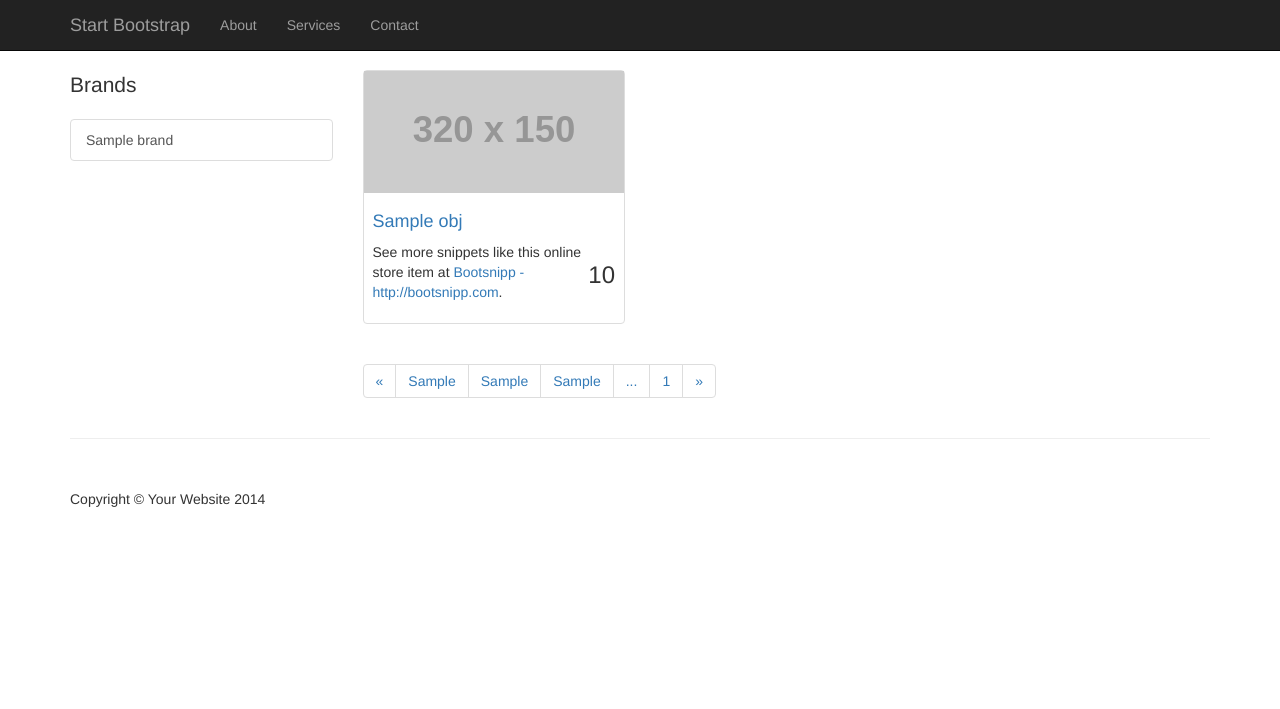
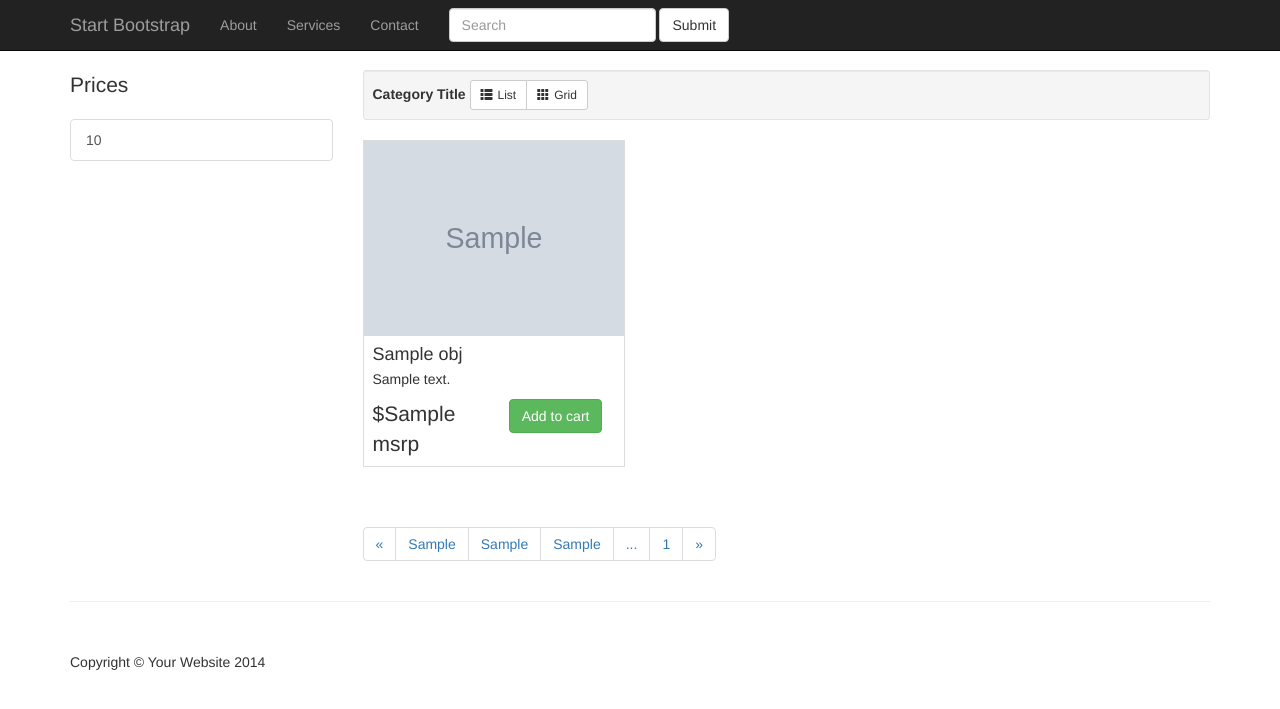
Before and after one commit to chaopli/shopping, a Django app: template frontend/templates/frontend/index.html in a window 1280 px wide. Shown: the top 709 px of the page. Run offline with Django 3.2, Linux system fonts and the light colour scheme; the template is opened without the code that fills it: most values are stand-ins (such as "Sample title", 1, 10 or a date in 2020); grey boxes marked "Sample" are stand-in pictures; grey boxes labelled with a size stand in for pictures from a placeholder-image service; parts of the project's set-up code (start-up, migrations or seed data) failed here and were passed over; some libraries are stand-ins or nearby versions.

Commit message:
Use the walmart lab api to generate indexing data

```diff
--- a/dataindexer/dataindexer.py
+++ b/dataindexer/dataindexer.py
@@ -11,7 +11,7 @@ es = None
 def start_elastic_search():
     global es
     call('pkill -9 -f elasticsearch'.split())
-    call('elasticsearch -d'.split())
+    call('../elasticsearch/bin/elasticsearch -d'.split())
     time.sleep(10)
     es = Elasticsearch(hosts=[{'host': 'localhost', 'port': 9200}])
 
--- a/frontend/static/frontend/css/shop-homepage.css
+++ b/frontend/static/frontend/css/shop-homepage.css
@@ -6,10 +6,6 @@
 
 body {
     padding-top: 70px; /* Required padding for .navbar-fixed-top. Remove if using .navbar-static-top. Change if height of navigation changes. */
-}
-
-.slide-image {
-    width: 100%;
 }
 
 .carousel-holder {
@@ -30,10 +26,6 @@ body {
     white-space: nowrap;
 }
 
-.thumbnail img {
-    width: 100%;
-}
-
 .ratings {
     padding-right: 10px;
     padding-left: 10px;
@@ -52,3 +44,60 @@ body {
 footer {
     margin: 50px 0;
 }
+.glyphicon { margin-right:5px; }
+.thumbnail
+{
+    margin-bottom: 20px;
+    padding: 0px;
+    -webkit-border-radius: 0px;
+    -moz-border-radius: 0px;
+    border-radius: 0px;
+}
+
+.item.list-group-item
+{
+    float: none;
+    width: 100%;
+    background-color: #fff;
+    margin-bottom: 10px;
+}
+.item.list-group-item:nth-of-type(odd):hover,.item.list-group-item:hover
+{
+    background: #428bca;
+}
+
+.item.list-group-item .list-group-image
+{
+    margin-right: 10px;
+}
+.item.list-group-item .thumbnail
+{
+    margin-bottom: 0px;
+}
+.item.list-group-item .caption
+{
+    padding: 9px 9px 0px 9px;
+}
+.item.list-group-item:nth-of-type(odd)
+{
+    background: #eeeeee;
+}
+
+.item.list-group-item:before, .item.list-group-item:after
+{
+    display: table;
+    content: " ";
+}
+
+.item.list-group-item img
+{
+    float: left;
+}
+.item.list-group-item:after
+{
+    clear: both;
+}
+.list-group-item-text
+{
+    margin: 0 0 11px;
+}
--- a/frontend/templates/frontend/index.html
+++ b/frontend/templates/frontend/index.html
@@ -54,10 +54,15 @@
                     <a href="#">Contact</a>
                 </li>
             </ul>
+            <form class="navbar-form navbar-left", action="/shop">
+                <div class="form-group">
+                    <input type="text" class="form-control" placeholder="Search" name="search">
+                </div>
+                <button type="submit" class="btn btn-default">Submit</button>
+            </form>
         </div>
         <!-- /.navbar-collapse -->
     </div>
-    <!-- /.container -->
 </nav>
 
 <!-- Page Content -->
@@ -66,27 +71,39 @@
     <div class="row">
 
         <div class="col-md-3">
-            <p class="lead">Brands</p>
+            <p class="lead">Prices</p>
             <div class="list-group">
-                {% for brand in brands %}
-                <a href="?page={{1}}&brand={{brand}}" class="list-group-item">{{brand}}</a>
+                {% for price_range in price_ranges %}
+                <a href="?page={{1}}&price={{price_range}}&search={{sk}}" class="list-group-item">{{price_range}}</a>
                 {% endfor %}
             </div>
         </div>
 
         <div class="col-md-9">
-
-            <div class="row">
-
+            <div class="well well-sm">
+                <strong>Category Title</strong>
+                <div class="btn-group">
+                    <a href="#" id="list" class="btn btn-default btn-sm"><span class="glyphicon glyphicon-th-list">
+            </span>List</a> <a href="#" id="grid" class="btn btn-default btn-sm"><span
+                        class="glyphicon glyphicon-th"></span>Grid</a>
+                </div>
+            </div>
+            <div id="products" class="row list-group">
                 {% for obj in objects %}
-                <div class="col-sm-4 col-lg-4 col-md-4">
+                <div class="item  col-xs-4 col-lg-4">
                     <div class="thumbnail">
-                        <img src="http://placehold.it/320x150" alt="">
+                        <img class="group list-group-image" src={{obj.thumb}} alt="" />
                         <div class="caption">
-                            <h4><a href="#">{{obj.Title}}</a>
-                            </h4>
-                            <h3 class="pull-right">{{obj.ListPrice}}</h3>
-                            <p>See more snippets like this online store item at <a target="_blank" href="http://www.bootsnipp.com">Bootsnipp - http://bootsnipp.com</a>.</p>
+                            <h4 class="group inner list-group-item-heading">{{obj.name}}</h4>
+                            <p class="group inner list-group-item-text">{{obj.desc}}</p>
+                            <div class="row">
+                                <div class="col-xs-12 col-md-6">
+                                    <p class="lead">${{obj.msrp}}</p>
+                                </div>
+                                <div class="col-xs-12 col-md-6">
+                                    <a class="btn btn-success" href="#">Add to cart</a>
+                                </div>
+                            </div>
                         </div>
                     </div>
                 </div>
@@ -100,11 +117,11 @@
                             <span aria-hidden="true">&laquo;</span>
                         </a>
                     </li>
-                    <li><a href="?page={{pages.1}}&brand={{cur_brand}}">{{pages.1}}</a></li>
-                    <li><a href="?page={{pages.2}}&brand={{cur_brand}}">{{pages.2}}</a></li>
-                    <li><a href="?page={{pages.3}}&brand={{cur_brand}}">{{pages.3}}</a></li>
+                    <li><a href="?page={{pages.1}}&price={{cur_price}}&search={{sk}}">{{pages.1}}</a></li>
+                    <li><a href="?page={{pages.2}}&price={{cur_price}}&search={{sk}}">{{pages.2}}</a></li>
+                    <li><a href="?page={{pages.3}}&price={{cur_price}}&search={{sk}}">{{pages.3}}</a></li>
                     <li><a href="#">...</a></li>
-                    <li><a href="?page={{n_page}}&brand={{cur_brand}}">{{n_page}}</a></li>
+                    <li><a href="?page={{n_page}}&price={{cur_price}}&search={{sk}}">{{n_page}}</a></li>
                     <li>
                         <a href="#" aria-label="Next">
                             <span aria-hidden="true">&raquo;</span>
@@ -142,5 +159,11 @@
 <script src="{% static 'frontend/js/bootstrap.min.js' %}"></script>
 
 </body>
+<script>
+    $(document).ready(function() {
+    $('#list').click(function(event){event.preventDefault();$('#products .item').addClass('list-group-item');});
+    $('#grid').click(function(event){event.preventDefault();$('#products .item').removeClass('list-group-item');$('#products .item').addClass('grid-group-item');});
+});
+</script>
 
 </html>
--- a/frontend/urls.py
+++ b/frontend/urls.py
@@ -4,5 +4,6 @@ from . import views
 
 urlpatterns = [
     url(r'^$', views.index),
-    url(r'^page=(?P<page>\d*)&brand=(?P<brand>(.*))', views.get_objects),
+    url(r'^page=(?P<page>\d*)(?:&*price=(?P<price>(.*)))(?:&search=(?P<search>(.*)))', views.get_objects),
+    url(r'^search=(?P<search>(.*))', views.get_objects)
 ]
--- /dev/null
+++ b/shopping/dataindexer.py
@@ -0,0 +1,72 @@
+import urllib2
+import json
+import time
+from elasticsearch import Elasticsearch
+from elasticsearch.helpers import streaming_bulk, bulk
+import os
+from functools import partial
+from subprocess import call
+import subprocess
+
+
+api_key = 'xxjy9c67qp4mrfkufqtc5xvx'
+page_size = 10
+data_keyword = 'laptop'
+
+
+def get_walmart_data(num):
+    query = 'http://api.walmartlabs.com/v1/search?apiKey='+api_key+'&query='+data_keyword
+    data = json.load(urllib2.urlopen(query))
+    num = min(num, data['totalResults'])
+    n_page = num / page_size
+    fields = data['items'][-1].keys()
+    ret = []
+    counter = 0
+    for i in range(n_page):
+        counter += 1
+        if counter == 5:
+            time.sleep(1)
+            counter = 0
+        query = 'http://api.walmartlabs.com/v1/search?apiKey='+api_key+'&query='+data_keyword+'&start='+str(page_size*i+1)
+        ret += json.load(urllib2.urlopen(query))['items']
+    return ret
+
+
+def elastic_search_running():
+    ps = subprocess.Popen('ps aux'.split(), stdout=subprocess.PIPE)
+    output = subprocess.check_output('grep elastic'.split(), stdin=ps.stdout)
+
+    return 'java' in output
+
+
+def start_elastic_search():
+    if elastic_search_running():
+        print 'Elastic Search is already running!'
+        return True
+    call('pkill -9 -f elasticsearch'.split())
+    call('./elasticsearch/bin/elasticsearch -d'.split())
+    es = Elasticsearch(hosts=[{'host': 'localhost', 'port': 9200}])
+    counter = 0
+    while not es.ping():
+        time.sleep(1)
+        if counter > 10:
+            return False
+    return True
+
+
+def index_data(es, data):
+    data = map(lambda x: {'_op_type': 'create', '_index': 'walmart', '_type': 'document', '_source': x}, data)
+    res = bulk(es, data)
+    print res
+
+
+def get_data_ready():
+    if not start_elastic_search():
+        return
+    es = Elasticsearch(hosts=[{'host': 'localhost', 'port': 9200}])
+    if not es.indices.exists('walmart'):
+        es.indices.create(index='walmart', body={'settings': {'number_of_shards': 1, 'number_of_replicas': 0}})
+    if es.search(index='walmart', body={'query': {'match_all': {}}})['hits']['total'] < 100:
+        data = get_walmart_data(500)
+        index_data(es, data)
+    print 'data is ready!'
--- a/shopping/urls.py
+++ b/shopping/urls.py
@@ -15,8 +15,11 @@ Including another URLconf
 """
 from django.conf.urls import url, include
 from django.contrib import admin
+from dataindexer import get_data_ready
 
 urlpatterns = [
     url(r'shop', include('frontend.urls')),
     url(r'^admin/', admin.site.urls),
 ]
+
+get_data_ready()
```
Also changed, not shown: frontend/views.py (+59 -35 lines).
